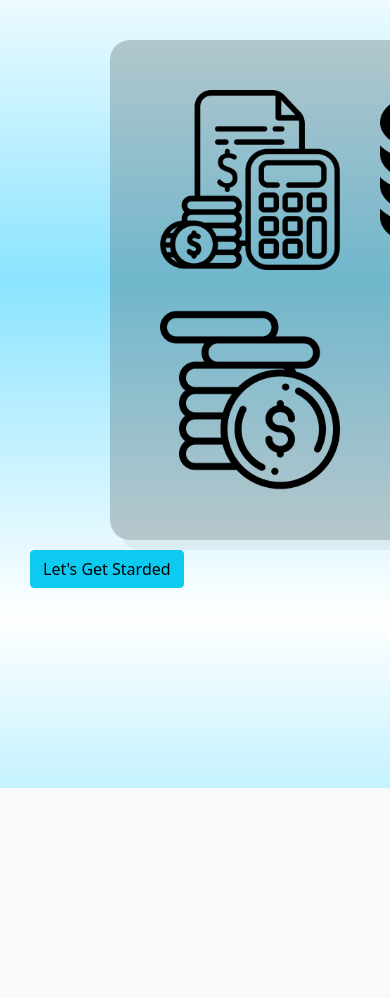
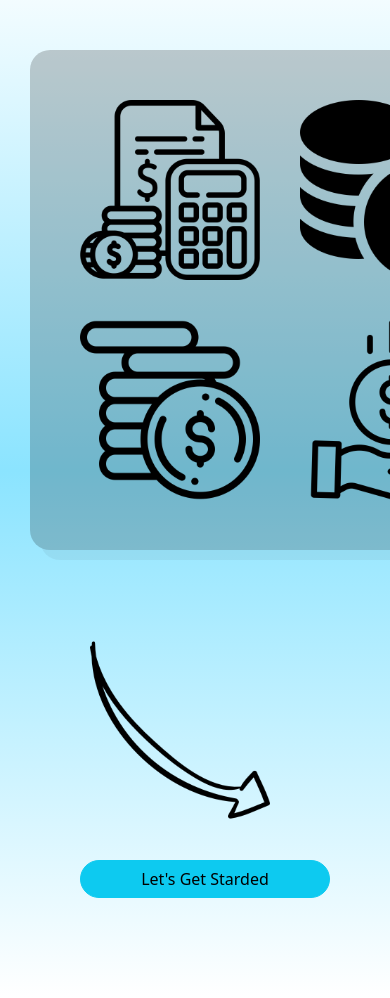
Before and after one commit to ernieenero/team-4-budget-management-system, a CodeIgniter app: page /SAD/ in a window 390 px wide; the page is wider, and only the part inside the window is pictured. Shown: the part 56-1054 px from the top of that part. Before the commit the page ends 844 px from the top of that part, so only its background shows below. Run offline with CodeIgniter, Linux system fonts and the light colour scheme; some libraries are stand-ins or nearby versions.

Commit message:
finalize home page, added about page

```diff
--- a/application/views/app/home.php
+++ b/application/views/app/home.php
@@ -23,7 +23,7 @@ defined('BASEPATH') OR exit('No direct script access allowed');
             <button class="navbar-toggler" type="button" data-bs-toggle="collapse" data-bs-target="#navbarNavAltMarkup" aria-controls="navbarNavAltMarkup" aria-expanded="false" aria-label="Toggle navigation">
             <span class="navbar-toggler-icon"></span>
             </button>
-            <div class="collapse navbar-collapse" id="navbarNavAltMarkup">
+            <div class="collapse navbar-collapse navigation" id="navbarNavAltMarkup">
             <div class="navbar-nav">
                 <a class="nav-link active" aria-current="page" href="<?php echo base_url(); ?>">Home</a>
                 <a class="nav-link" href="<?php echo base_url(); ?>about">About</a>
@@ -41,11 +41,13 @@ defined('BASEPATH') OR exit('No direct script access allowed');
                 <img src="<?php echo base_url("public/images/money.png"); ?>" alt="" class="home-des">
                 <img src="<?php echo base_url("public/images/save-money.png"); ?>" alt="" class="home-des">
             </div>
+            <div class="direction">
+                <img src="<?php echo base_url("public/images/right-drawn-arrow.png"); ?>" alt="" class="home-des">
 
-            <div class="arrow">
+
+                <a href="/SAD/signup" class="btn btn-info started">Let's Get Starded</a>
             </div>
 
-            <a href="/SAD/hello" class="btn btn-info">Let's Get Starded</a>
         </div>
     </body>
 </html>
--- a/public/css/home-page.css
+++ b/public/css/home-page.css
@@ -10,25 +10,61 @@ body.home-page {
 		white
 	);
 }
+div.navigation {
+	justify-content: right;
+	margin: 5px 40px;
+	padding: 10px 20px;
+}
+div.navbar-nav > * {
+	margin: 0 20px;
+}
 div.content {
-	display: inline-block;
+	display: flex;
+	flex-direction: row;
 	margin: 20px;
 	padding: 10px;
+	justify-content: center;
 }
+div.content > * {
+	margin: 20px 40px 20px 0px;
+	padding: 30px;
+}
+
 div.image-design {
-	position: relative;
-	left: 70px;
 	display: flex;
 	flex-wrap: wrap;
 	width: 500px;
-	margin: 10px;
-	padding: 30px;
 	background-color: rgba(0, 0, 0, 0.2);
 	border-radius: 20px;
 	box-shadow: 10px 10px rgba(0, 0, 0, 0.05);
+}
+div.direction > * {
+	position: relative;
+	top: 300px;
+	margin: 20px;
 }
 img.home-des {
 	margin: 10px;
 	padding: 10px;
 	height: 200px;
 }
+a.started {
+	position: relative;
+	top: 370px;
+	width: 250px;
+	border-radius: 20px;
+}
+
+@media (max-width: 1250px) {
+	div.content {
+		display: flex;
+		flex-direction: column;
+	}
+	div.direction {
+		justify-content: right;
+		text-align: right;
+	}
+	div.direction > * {
+		top: 0px;
+	}
+}
```
